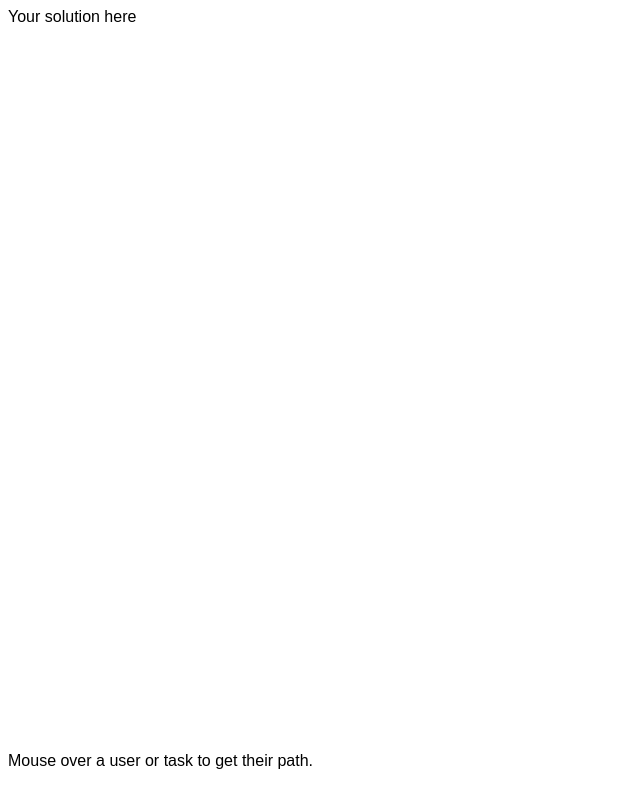
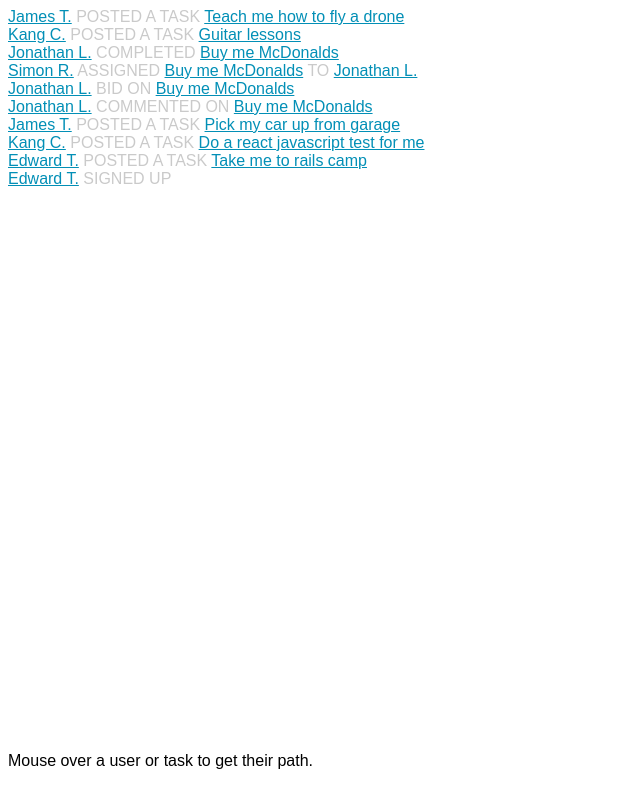
Before and after one commit to bradzacher/airtasker-test, a React app: page / in a window 1280 px wide. Shown: the whole page, without its empty margins (0-640 px from the left). Built offline with nearby package versions, Linux system fonts and the light colour scheme.

Commit message:
added basic, unstyled components.

```diff
--- a/src/MyComponent.tsx
+++ b/src/MyComponent.tsx
@@ -2,13 +2,12 @@ import React from 'react'
 import injectJss, { WithStyles } from 'react-jss'
 
 import ParsedFeed from '~/interfaces/ParsedFeed'
+import { MouseOutHandler, MouseOverHandler } from '~/interfaces/EventHandlers'
+import ActivityRow from '~/components/ActivityRow'
 
 const styles = {
-    foo: { },
+
 }
-
-type MouseOverHandler = (item : string) => void
-type MouseOutHandler = () => void
 
 interface State {
 
@@ -23,7 +22,20 @@ type Props = PropsBase & WithStyles<keyof typeof styles>
 export const MyComponent = injectJss(styles)(
     class MyComponent extends React.Component<Props, State> {
         public render() {
-            return <div>Your solution here</div>
+            const activities = this.props.items.map((activity, i) => (
+                <ActivityRow
+                    key={i.toString()}
+                    activity={activity}
+                    onMouseOut={this.props.onMouseOut}
+                    onMouseOver={this.props.onMouseOver}
+                />
+            ))
+
+            return (
+                <div>
+                    {activities}
+                </div>
+            )
         }
     },
 )
--- a/src/app.tsx
+++ b/src/app.tsx
@@ -10,11 +10,11 @@ const styles = {
         body: {
             fontFamily: 'sans-serif',
         },
-        '#rollover-popup': {
-            background: 'white',
-            bottom: '30px',
-            position: 'fixed',
-        },
+    },
+    rolloverPopup: {
+        background: 'white',
+        bottom: '30px',
+        position: 'fixed',
     },
 }
 
@@ -56,7 +56,7 @@ const App = injectJss(styles)(
                         onMouseOver={ this.handleMouseOver }
                         onMouseOut={ this.handleMouseOut }
                     />
-                    <div id='rollover-popup'>
+                    <div className={this.props.classes.rolloverPopup}>
                         {this.state.activeItem || 'Mouse over a user or task to get their path.'}
                     </div>
                 </div>
--- /dev/null
+++ b/src/components/ActivityRow.tsx
@@ -0,0 +1,68 @@
+import React from 'react'
+import injectJss, { WithStyles } from 'react-jss'
+
+import { ParsedActivity } from '~/interfaces/ParsedFeed'
+import { MouseOutHandler, MouseOverHandler } from '~/interfaces/EventHandlers'
+import ProfileElement from '~/components/ProfileElement'
+import TaskElement from '~/components/TaskElement'
+import FillerElement from '~/components/FillerElement'
+
+const styles = {
+
+}
+
+interface PropsBase {
+    activity : ParsedActivity
+    onMouseOver : MouseOverHandler
+    onMouseOut : MouseOutHandler
+}
+type Props = PropsBase & WithStyles<keyof typeof styles>
+
+export const ActivityRow = injectJss(styles)(
+    (props : Props) => {
+        // convert the template to a component list
+        const content = props.activity.template.map((token, i) => {
+            const id = i.toString()
+
+            if (token.kind === 'filler') {
+                return (
+                    <FillerElement
+                        key={id}
+                        content={token.content}
+                    />
+                )
+            } else if (token.kind === 'hardlink') {
+                if (token.type === 'profiles') {
+                    return (
+                        <ProfileElement
+                            key={id}
+                            profile={token.entity}
+                            onMouseOut={props.onMouseOut}
+                            onMouseOver={props.onMouseOver}
+                        />
+                    )
+                } else if (token.type === 'task') {
+                    return (
+                        <TaskElement
+                            key={id}
+                            task={token.entity}
+                            onMouseOut={props.onMouseOut}
+                            onMouseOver={props.onMouseOver}
+                        />
+                    )
+                }
+            }
+
+            // shouldn't happen
+            throw new Error('Unexpected token')
+        })
+
+        return (
+            <div>
+                {content}
+            </div>
+        )
+    },
+)
+
+export default ActivityRow
--- /dev/null
+++ b/src/components/FillerElement.tsx
@@ -0,0 +1,24 @@
+import React from 'react'
+import injectJss, { WithStyles } from 'react-jss'
+
+const styles = {
+    content: {
+        textTransform: 'uppercase',
+        color: '#CACACA',
+    },
+}
+
+interface PropsBase {
+    content : string
+}
+type Props = PropsBase & WithStyles<keyof typeof styles>
+
+export const FillerElement = injectJss(styles)(
+    ({ content, classes } : Props) => (
+        <span className={classes.content}>
+            {content}
+        </span>
+    ),
+)
+
+export default FillerElement
--- /dev/null
+++ b/src/components/LinkElement.tsx
@@ -0,0 +1,46 @@
+import React from 'react'
+import injectJss, { WithStyles } from 'react-jss'
+
+import { MouseOutHandler, MouseOverHandler } from '~/interfaces/EventHandlers'
+
+const styles = {
+    anchor: {
+        textDecoration: 'underline',
+        cursor: 'pointer',
+        color: '#028FB6',
+    },
+}
+
+interface PropsBase {
+    content : string
+    slug : string
+    onMouseOver : MouseOverHandler
+    onMouseOut : MouseOutHandler
+}
+type Props = PropsBase & WithStyles<keyof typeof styles>
+
+export const ActivityRow = injectJss(styles)(
+    class ActivityRow extends React.Component<Props> {
+        private onMouseOver = () => {
+            this.props.onMouseOver(this.props.slug)
+        }
+        private onMouseOut = () => {
+            this.props.onMouseOut()
+        }
+
+        public render() {
+            return (
+                <a
+                    className={this.props.classes.anchor}
+                    href={this.props.slug}
+                    onMouseOver={this.onMouseOver}
+                    onMouseOut={this.onMouseOut}
+                >
+                    {this.props.content}
+                </a>
+            )
+        }
+    },
+)
+
+export default ActivityRow
--- /dev/null
+++ b/src/components/ProfileElement.tsx
@@ -0,0 +1,36 @@
+import React from 'react'
+import injectJss, { WithStyles } from 'react-jss'
+
+import { ParsedProfile } from '~/interfaces/ParsedFeed'
+import { MouseOutHandler, MouseOverHandler } from '~/interfaces/EventHandlers'
+
+import LinkElement from './LinkElement'
+
+const styles = {
+
+}
+
+interface PropsBase {
+    profile : ParsedProfile
+    onMouseOver : MouseOverHandler
+    onMouseOut : MouseOutHandler
+}
+type Props = PropsBase & WithStyles<keyof typeof styles>
+
+export const ProfileElement = injectJss(styles)(
+    ({ profile, onMouseOut, onMouseOver } : Props) => {
+        const content = profile.abbreviated_name
+        const slug = profile.slug
+
+        return (
+            <LinkElement
+                content={content}
+                slug={`/users/${slug}`}
+                onMouseOut={onMouseOut}
+                onMouseOver={onMouseOver}
+            />
+        )
+    },
+)
+
+export default ProfileElement
--- /dev/null
+++ b/src/components/TaskElement.tsx
@@ -0,0 +1,36 @@
+import React from 'react'
+import injectJss, { WithStyles } from 'react-jss'
+
+import { ParsedTask } from '~/interfaces/ParsedFeed'
+import { MouseOutHandler, MouseOverHandler } from '~/interfaces/EventHandlers'
+
+import LinkElement from './LinkElement'
+
+const styles = {
+
+}
+
+interface PropsBase {
+    task : ParsedTask
+    onMouseOver : MouseOverHandler
+    onMouseOut : MouseOutHandler
+}
+type Props = PropsBase & WithStyles<keyof typeof styles>
+
+export const TaskElement = injectJss(styles)(
+    ({ task, onMouseOver, onMouseOut } : Props) => {
+        const content = task.name
+        const slug = task.slug
+
+        return (
+            <LinkElement
+                content={content}
+                slug={`/task/${slug}`}
+                onMouseOut={onMouseOut}
+                onMouseOver={onMouseOver}
+            />
+        )
+    },
+)
+
+export default TaskElement
--- /dev/null
+++ b/src/interfaces/EventHandlers.ts
@@ -0,0 +1,2 @@
+export type MouseOverHandler = (item : string) => void
+export type MouseOutHandler = () => void
```
